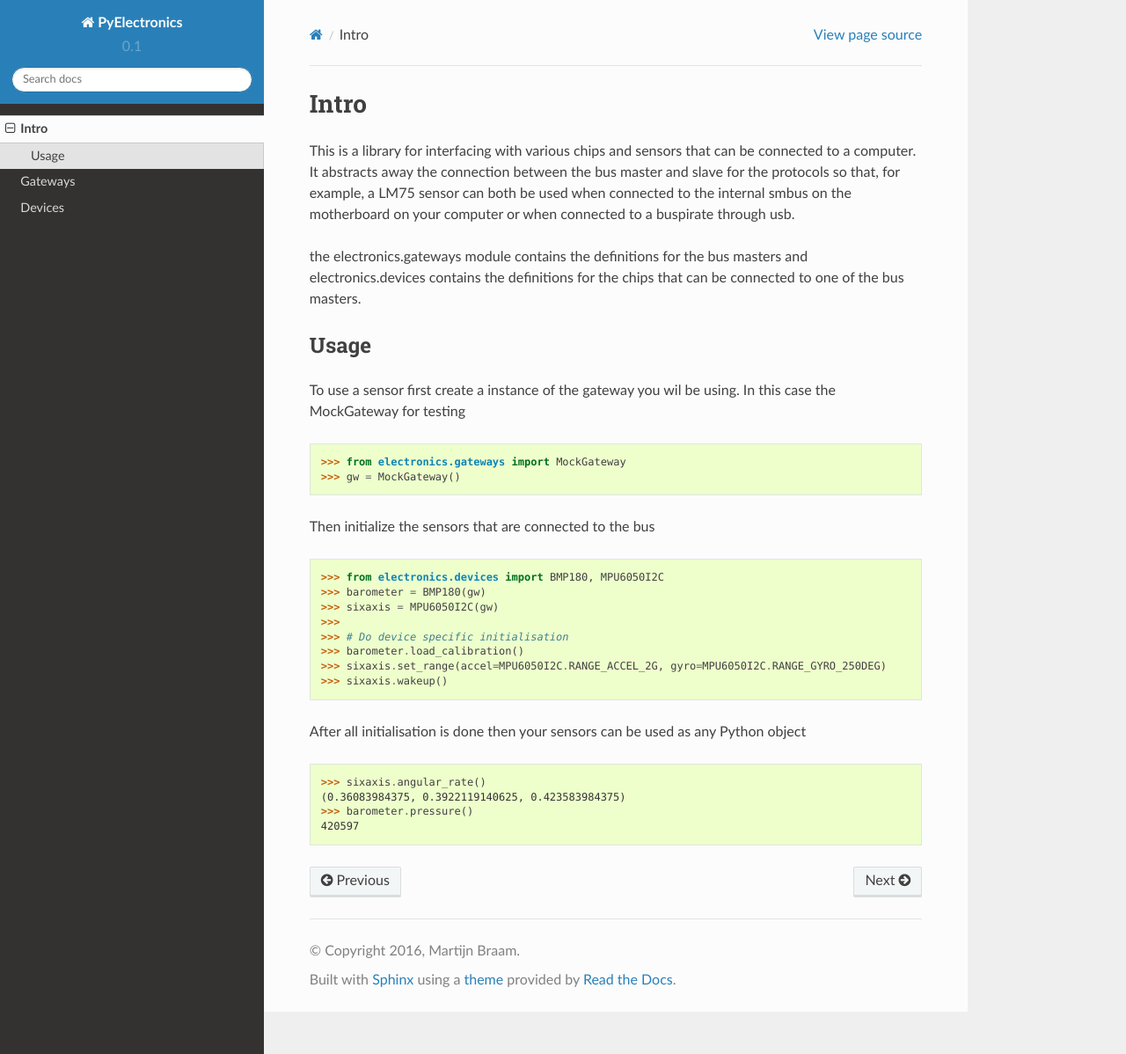
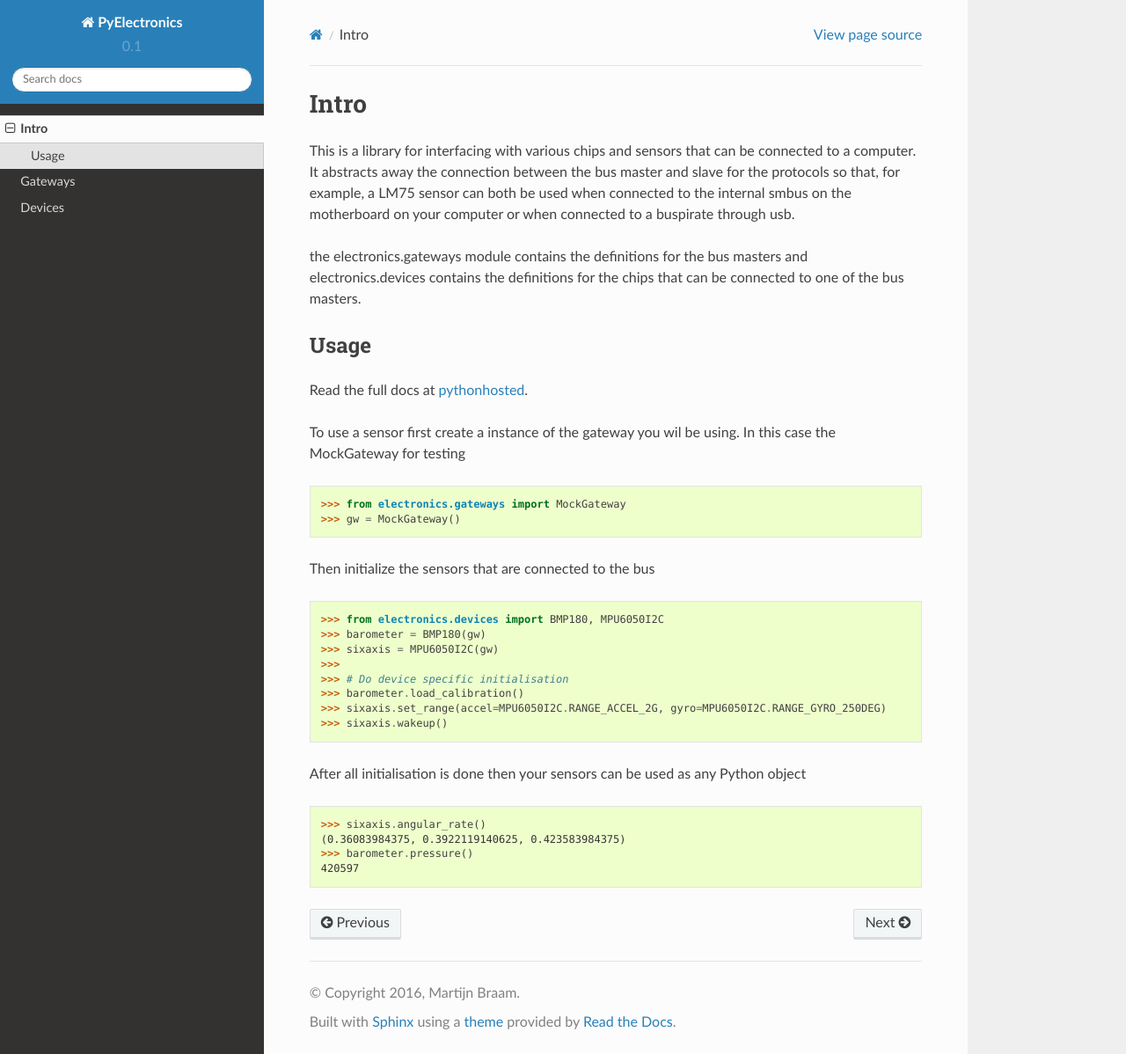
Before and after one commit to MartijnBraam/pyElectronics, a Sphinx documentation site: the page built from docs/intro.rst, in a window 1280 px wide and 1198 px high. Shown: the whole window at 88% size. Built offline with Sphinx 7.4.7 and the Read the Docs theme 2.0.0, drawn with Linux system fonts in a browser that asks for light colours.

Commit message:
Added documentation link to readme

```diff
--- a/docs/intro.rst
+++ b/docs/intro.rst
@@ -10,6 +10,10 @@ definitions for the chips that can be connected to one of the bus masters.
 
 Usage
 -----
+
+Read the full docs at pythonhosted_.
+
+.. _pythonhosted: https://pythonhosted.org/pyelectronics/index.html
 
 To use a sensor first create a instance of the gateway you wil be using. In this case the MockGateway for testing
 
```
